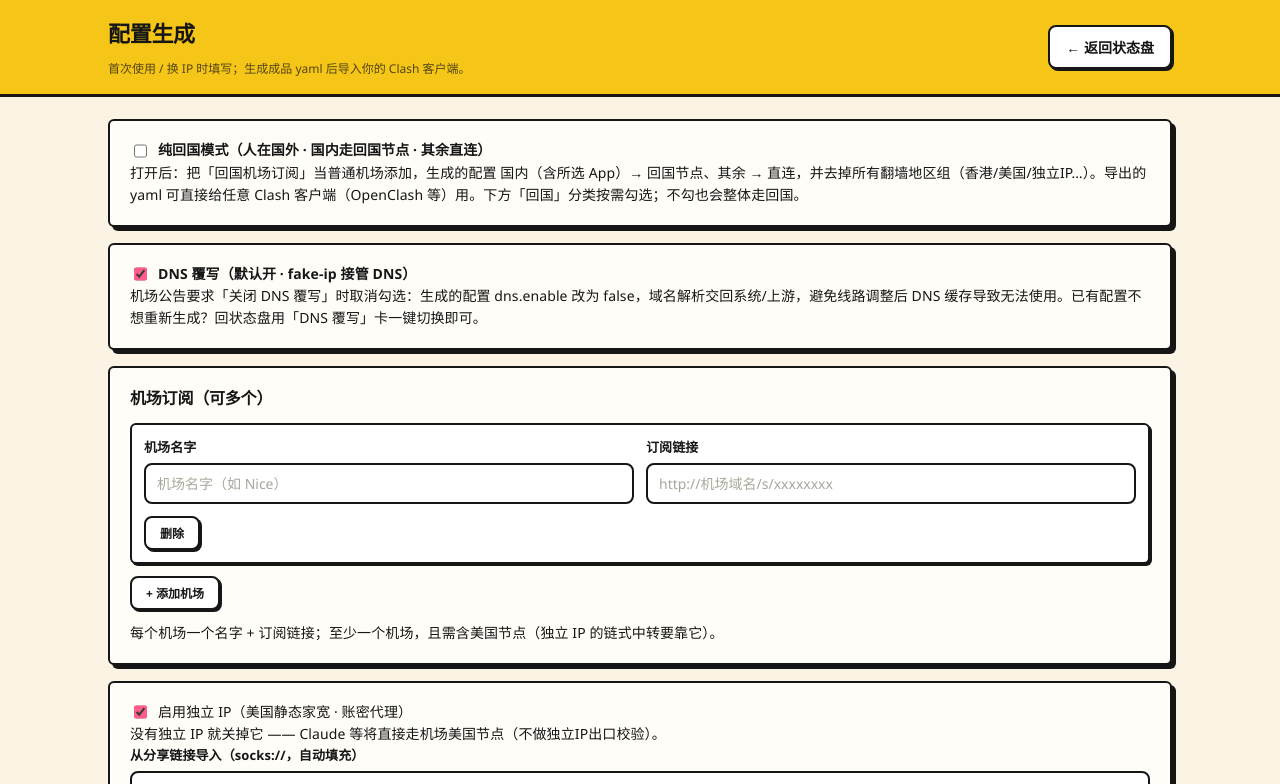
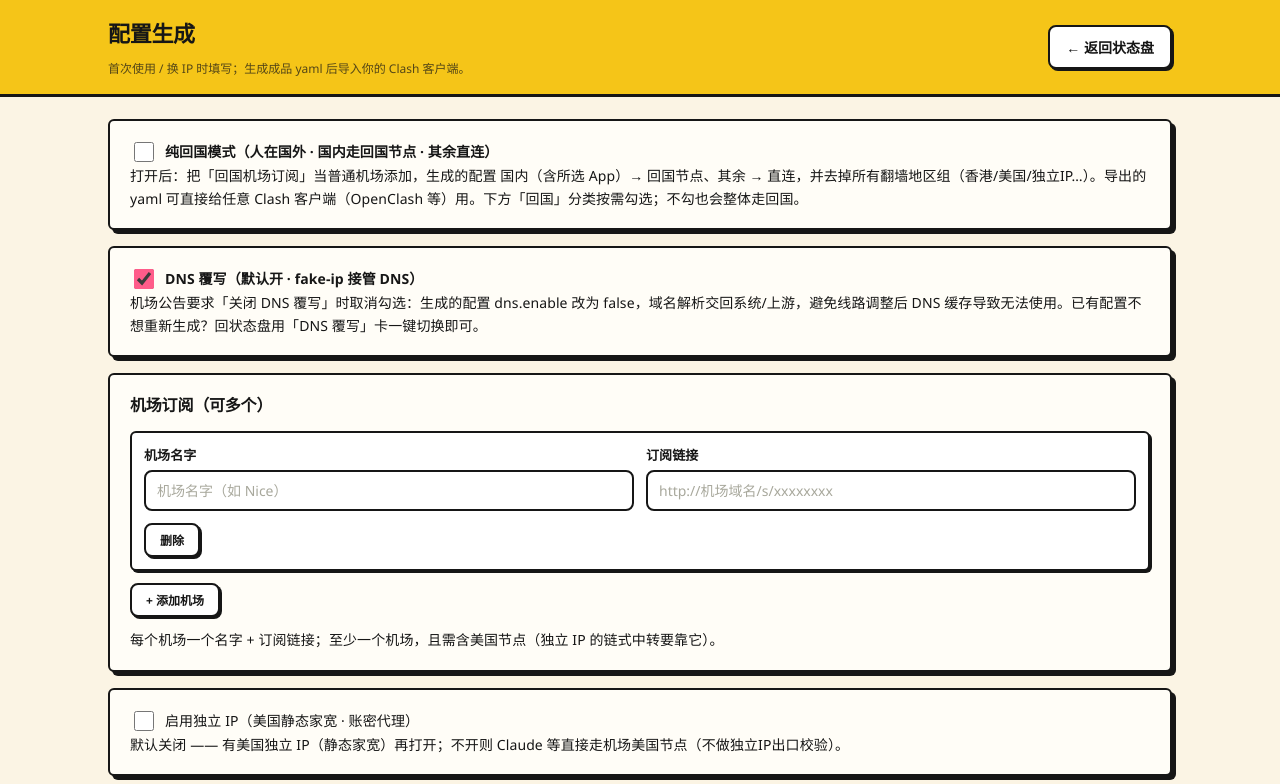
Before and after one commit to ziwuxin1/FerryLite, a website built with Vite: page index.html in a window 1280 px wide. Both pictures are taken after a click on the button "配置生成 / 换 IP". Shown: the top 784 px of the page. Built offline with nearby package versions, Linux system fonts and the light colour scheme.

Commit message:
feat: 勾选框放大(20px) + 独立IP默认不启用 v1.2.10

```diff
--- a/src-tauri/Cargo.toml
+++ b/src-tauri/Cargo.toml
@@ -1,6 +1,6 @@
 [package]
 name = "claude-launcher"
-version = "1.2.9"
+version = "1.2.10"
 description = "Claude 一键启动器 — 配置生成 + 链路体检 + Claude 起停"
 authors = ["ziwuxin1"]
 edition = "2021"
--- a/src-tauri/tauri.conf.json
+++ b/src-tauri/tauri.conf.json
@@ -1,7 +1,7 @@
 {
   "$schema": "https://schema.tauri.app/config/2",
   "productName": "Ferry",
-  "version": "1.2.9",
+  "version": "1.2.10",
   "identifier": "com.maxs.claude-launcher",
   "build": {
     "frontendDist": "../dist",
--- a/src/styles.css
+++ b/src/styles.css
@@ -52,8 +52,8 @@ body {
 input[type="checkbox"],
 input[type="radio"] {
   accent-color: var(--primary);
-  width: 16px;
-  height: 16px;
+  width: 20px;
+  height: 20px;
 }
 
 #app {
@@ -222,7 +222,9 @@ input[type="radio"] {
   color: var(--ink);
 }
 .checkbox-row input {
-  width: auto;
+  width: 20px;
+  height: 20px;
+  flex-shrink: 0;
 }
 
 /* ---------- 按钮（硬阴影 + 按下位移）---------- */
--- a/src/views/config-view.ts
+++ b/src/views/config-view.ts
@@ -74,9 +74,9 @@ export function renderConfigView(root: HTMLElement, onDone: () => void): void {
   password.type = "password";
   const tls = el("input", { type: "checkbox" }) as HTMLInputElement;
 
-  // 独立 IP 启用开关：关掉则不填、不生成独立IP节点，Claude 直接走机场美国节点。
+  // 独立 IP 启用开关：默认关（多数用户没有独立IP）；关=不填、不生成独立IP节点，Claude 直接走机场美国节点。
   const enableIndep = el("input", { type: "checkbox" }) as HTMLInputElement;
-  enableIndep.checked = true;
+  enableIndep.checked = false;
   const indepBody = el("div", {}, [
     el("div", { class: "field" }, [
       el("label", {}, ["从分享链接导入（socks://，自动填充）"]),
@@ -105,6 +105,9 @@ export function renderConfigView(root: HTMLElement, onDone: () => void): void {
   enableIndep.onchange = (): void => {
     indepBody.style.display = enableIndep.checked ? "" : "none";
   };
+  indepBody.style.display = "none"; // 初始与「默认不启用」一致
+
+
 
   // 傻瓜式分流（APP 级 · 折叠分类）：左勾=走代理；右「中转」开=独立IP(含中转)、关=机场；不勾=直连。
   const APP_CATALOG: { cat: string; apps: { key: string; label: string; on: boolean; relay: boolean }[] }[] = [
@@ -550,7 +553,7 @@ export function renderConfigView(root: HTMLElement, onDone: () => void): void {
       el("span", {}, ["启用独立 IP（美国静态家宽 · 账密代理）"]),
     ]),
     el("div", { class: "field-hint" }, [
-      "没有独立 IP 就关掉它 —— Claude 等将直接走机场美国节点（不做独立IP出口校验）。",
+      "默认关闭 —— 有美国独立 IP（静态家宽）再打开；不开则 Claude 等直接走机场美国节点（不做独立IP出口校验）。",
     ]),
     indepBody,
   ]);
```
Also changed, not shown: 1 other file.
